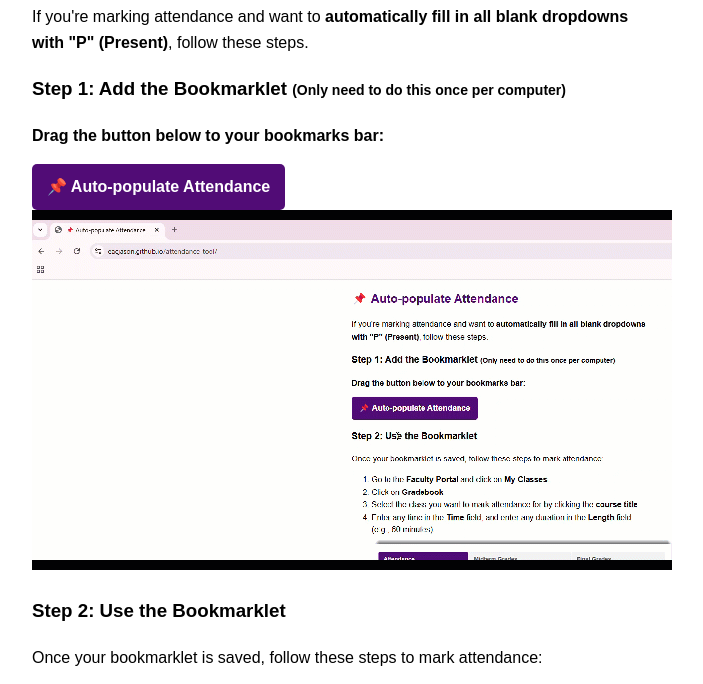
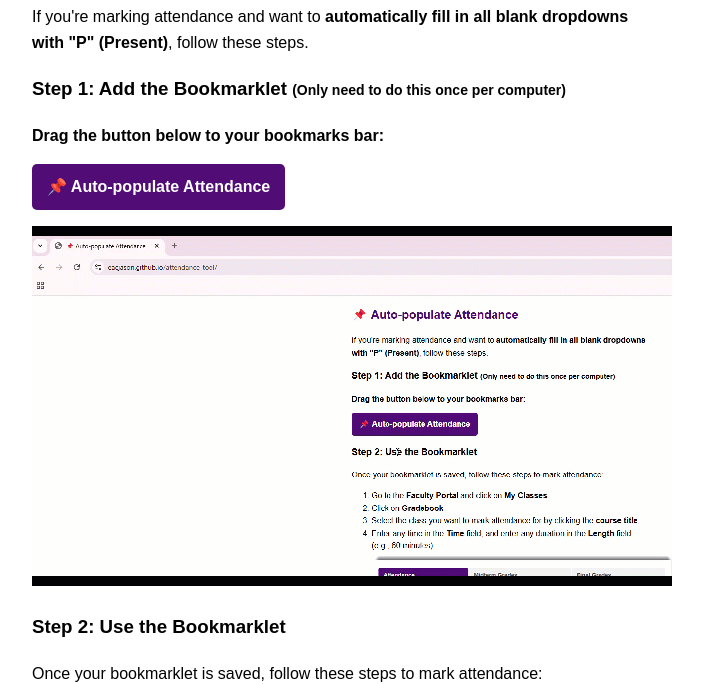
Before and after one commit to eacjason/attendance-tool, a plain HTML site: page index.html in a window 1280 px wide. Shown: the part 74-758 px from the top of the page, without its empty margins (308-1011 px from the left). Drawn offline with Linux system fonts and the light colour scheme.

Commit message:
Update index.html

```diff
--- a/index.html
+++ b/index.html
@@ -54,8 +54,8 @@
            onclick="alert('Drag this button to your bookmarks bar!'); return false;">
             📌 Auto-populate Attendance
         </a>
-        <br /><img src="DragBookmark.gif" alt="Time/Lenght">
     </p>
+    <p><img src="DragBookmark.gif" alt="Time/Lenght"></p>
 
     <h3>Step 2: Use the Bookmarklet</h3>
     <p>Once your bookmarklet is saved, follow these steps to mark attendance:</p>
```
